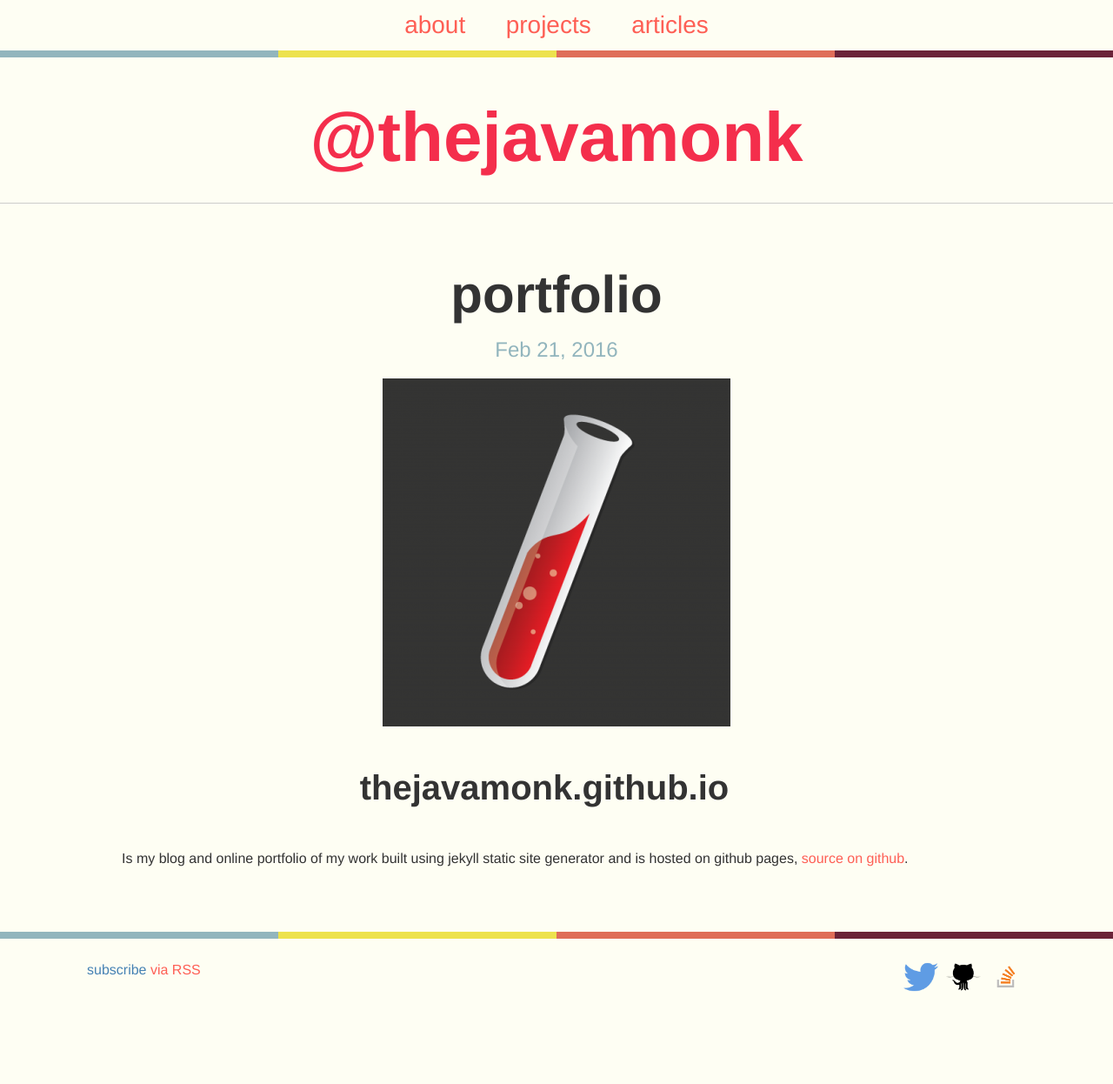
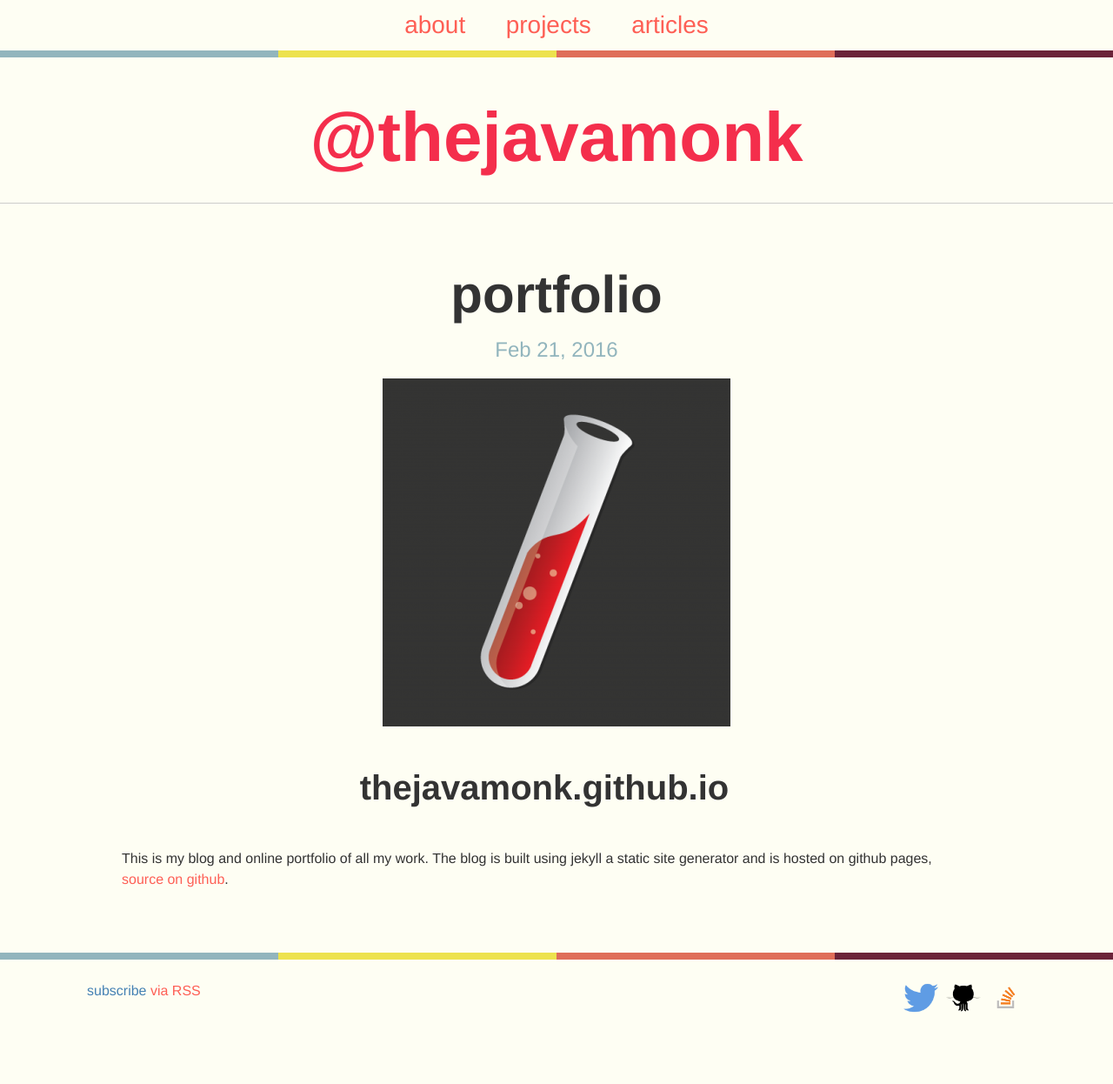
Before and after one commit to thejavamonk/thejavamonk.github.io, a Jekyll site: the page built from _posts/project/2016-02-24-jekyllblog.markdown, in a window 1280 px wide. Shown: the whole page at 87% size. Built offline with Jekyll 4.4.1, drawn with Linux system fonts in a browser that asks for light colours; before the commit the page ends 1222 px from its top, so only the background shows below that.

Commit message:
changed the portfolio discription page

```diff
--- a/_posts/project/2016-02-24-jekyllblog.markdown
+++ b/_posts/project/2016-02-24-jekyllblog.markdown
@@ -8,4 +8,4 @@ featured_image: "/images/jekyll.png"
 
 ## thejavamonk.github.io
 
-Is my blog and online portfolio of my work built using jekyll static site generator and is hosted on github pages, [source on github](https://github.com/thejavamonk/thejavamonk.github.io).
+This is my blog and online portfolio of all my work. The blog is built using jekyll a static site generator and is hosted on github pages, [source on github](https://github.com/thejavamonk/thejavamonk.github.io).
```
